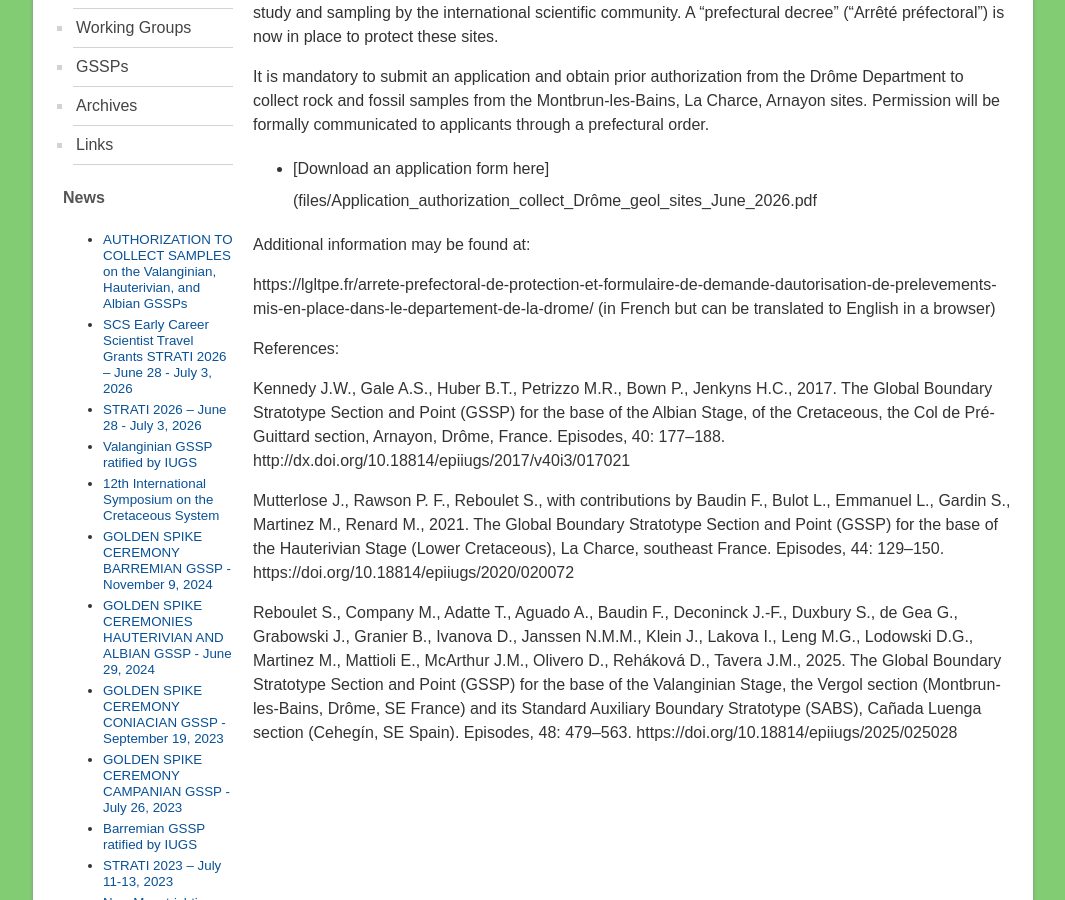
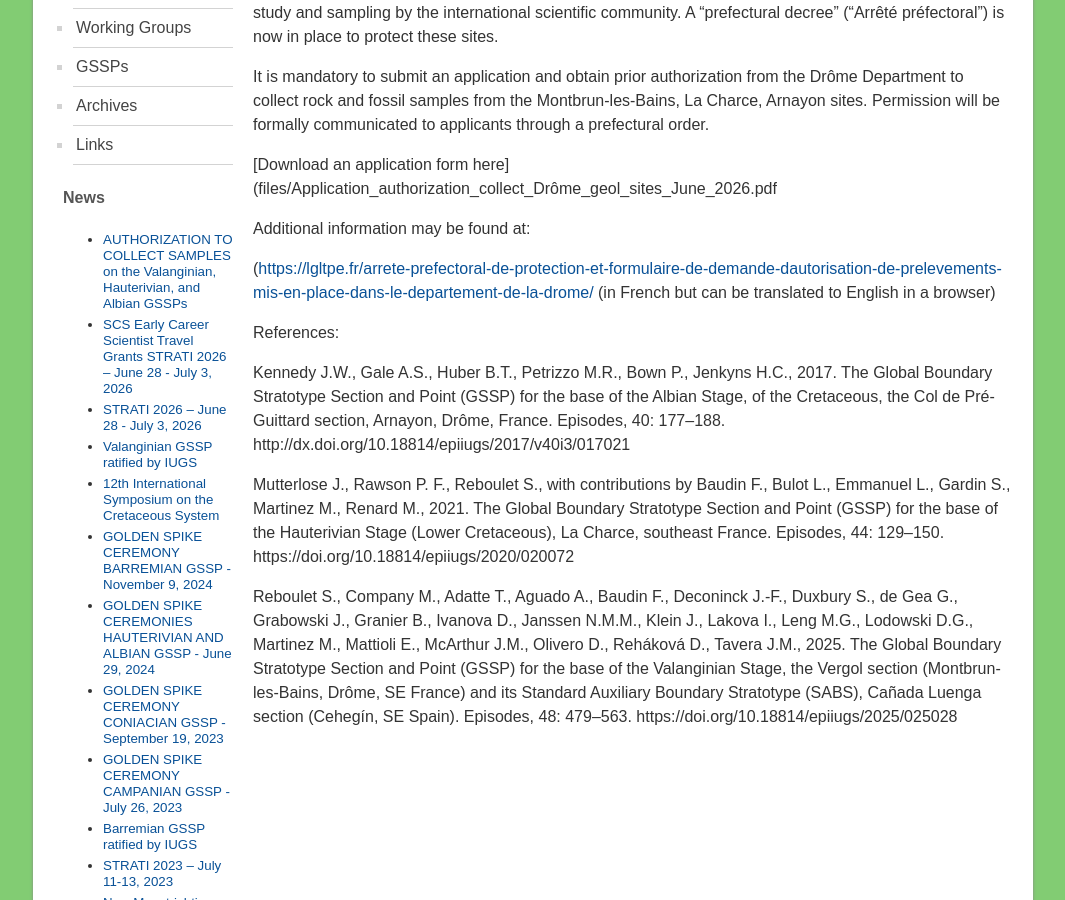
Before and after one commit to i-c-stratigraphy/subcommission-cretaceous, a Jekyll site: the page built from pages/news/authorization GSSPs.md, in a window 1280 px wide and 900 px high, scrolled down 599 px. Shown: the whole window, without its empty margins (107-1172 px from the left). Built offline with Jekyll 4.4.1, drawn with Linux system fonts in a browser that asks for light colours.

```diff
--- a/pages/news/authorization GSSPs.md
+++ b/pages/news/authorization GSSPs.md
@@ -8,12 +8,12 @@ The Drôme Department and the Baronnies Provençales Regional Natural Park have
 
 It is mandatory to submit an application and obtain prior authorization from the Drôme Department to collect rock and fossil samples from the Montbrun-les-Bains, La Charce, Arnayon sites.  Permission will be formally communicated to applicants through a prefectural order.
 
-* [Download an application form here](files/Application_authorization_collect_Drôme_geol_sites_June_2026.pdf
+[Download an application form here](files/Application_authorization_collect_Drôme_geol_sites_June_2026.pdf
 
 
 Additional information may be found at:
 
-https://lgltpe.fr/arrete-prefectoral-de-protection-et-formulaire-de-demande-dautorisation-de-prelevements-mis-en-place-dans-le-departement-de-la-drome/ (in French but can be translated to English in a browser)
+(<https://lgltpe.fr/arrete-prefectoral-de-protection-et-formulaire-de-demande-dautorisation-de-prelevements-mis-en-place-dans-le-departement-de-la-drome/> (in French but can be translated to English in a browser)
 
 References:
 
```
